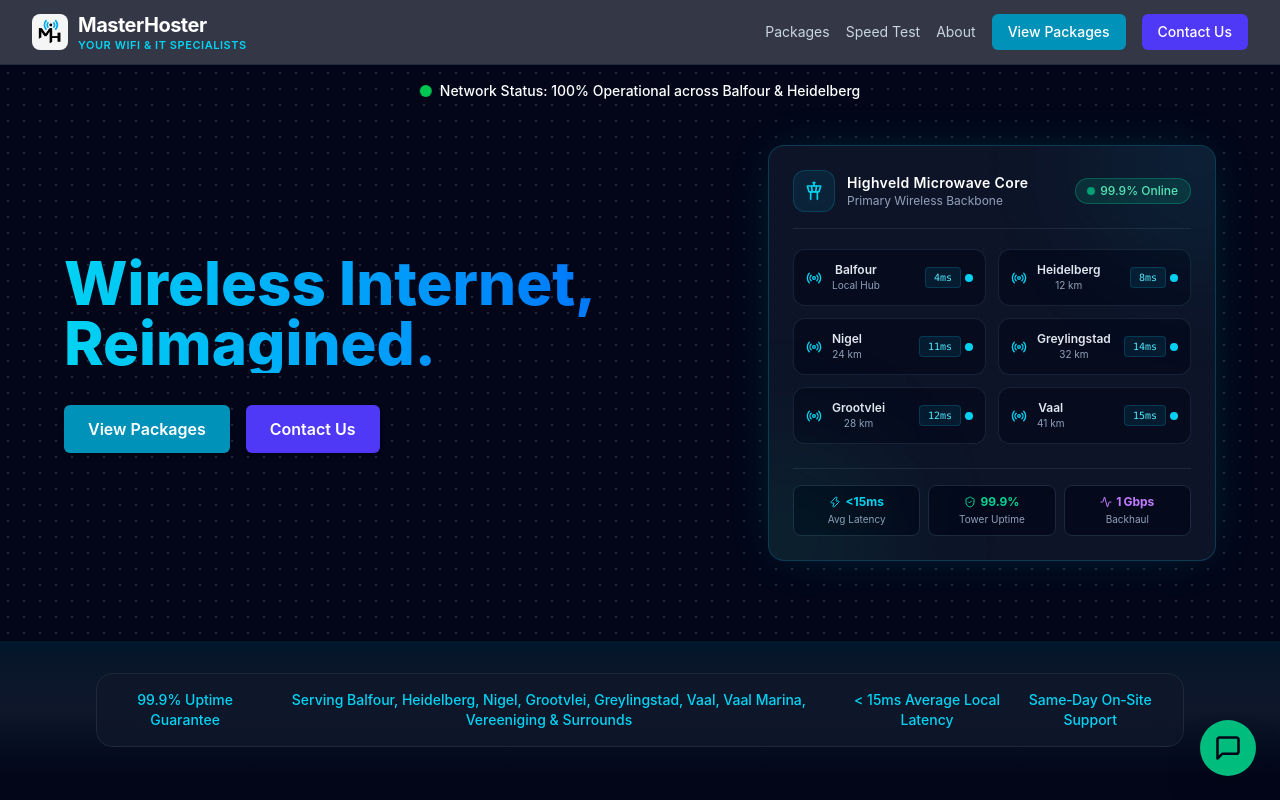
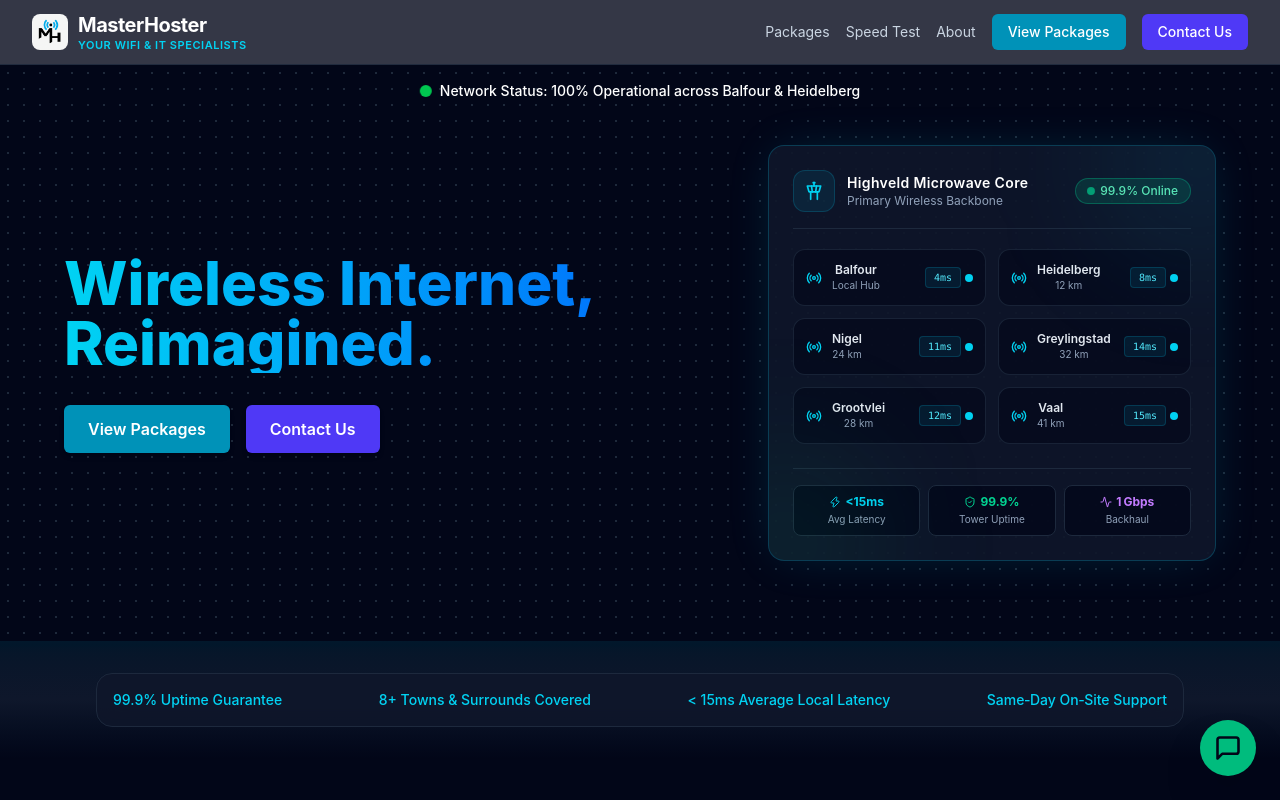
Before and after one commit to stefandavel432-hash/masterhoster-website, a Next.js app: page / in a window 1280 px wide. Shown: the top 800 px of the page. Built offline with nearby package versions, Linux system fonts and the light colour scheme.

Commit message:
Keep hero specs bar concise on one line

```diff
--- a/src/components/StatsBar.tsx
+++ b/src/components/StatsBar.tsx
@@ -6,7 +6,7 @@ import React from "react";
 export const StatsBar: React.FC = () => {
   const metrics = [
     { label: "99.9% Uptime Guarantee" },
-    { label: "Serving Balfour, Heidelberg, Nigel, Grootvlei, Greylingstad, Vaal, Vaal Marina, Vereeniging & Surrounds" },
+    { label: "8+ Towns & Surrounds Covered" },
     { label: "< 15ms Average Local Latency" },
     { label: "Same‑Day On‑Site Support" },
   ];
```
